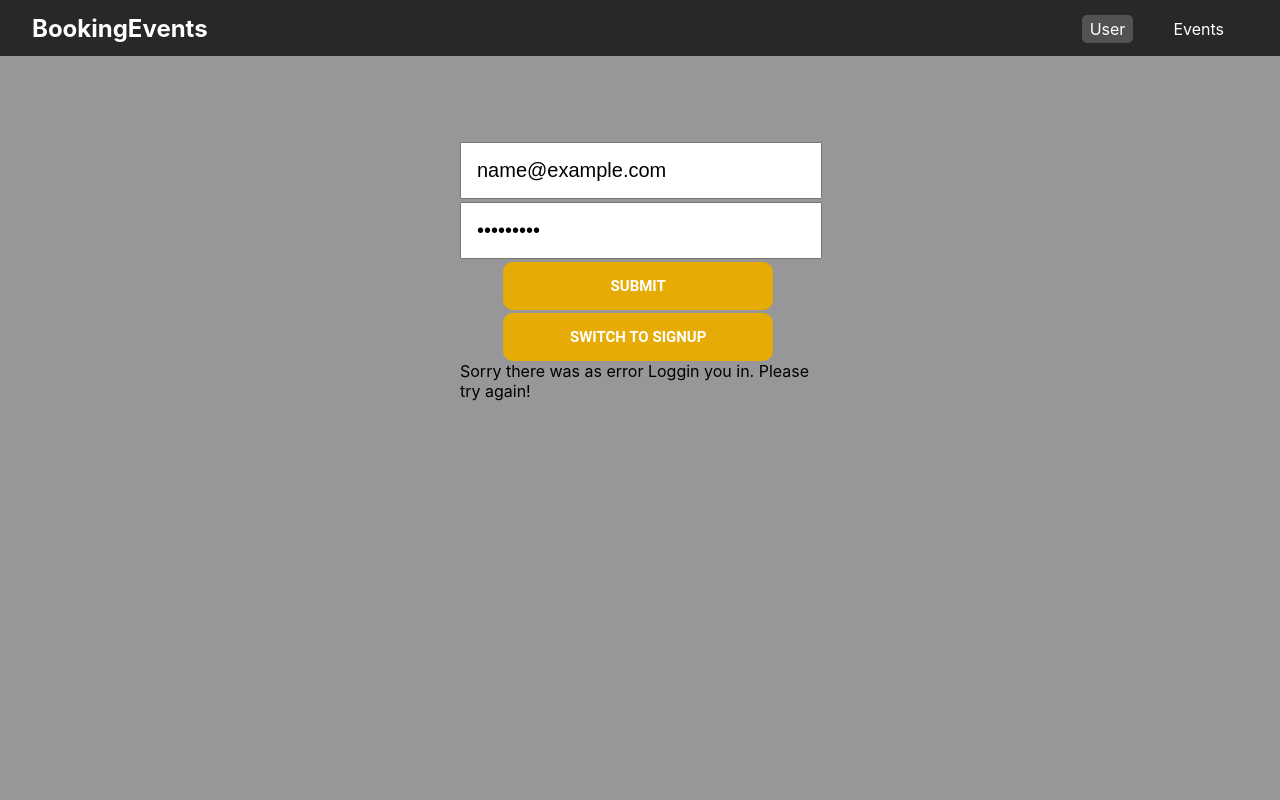
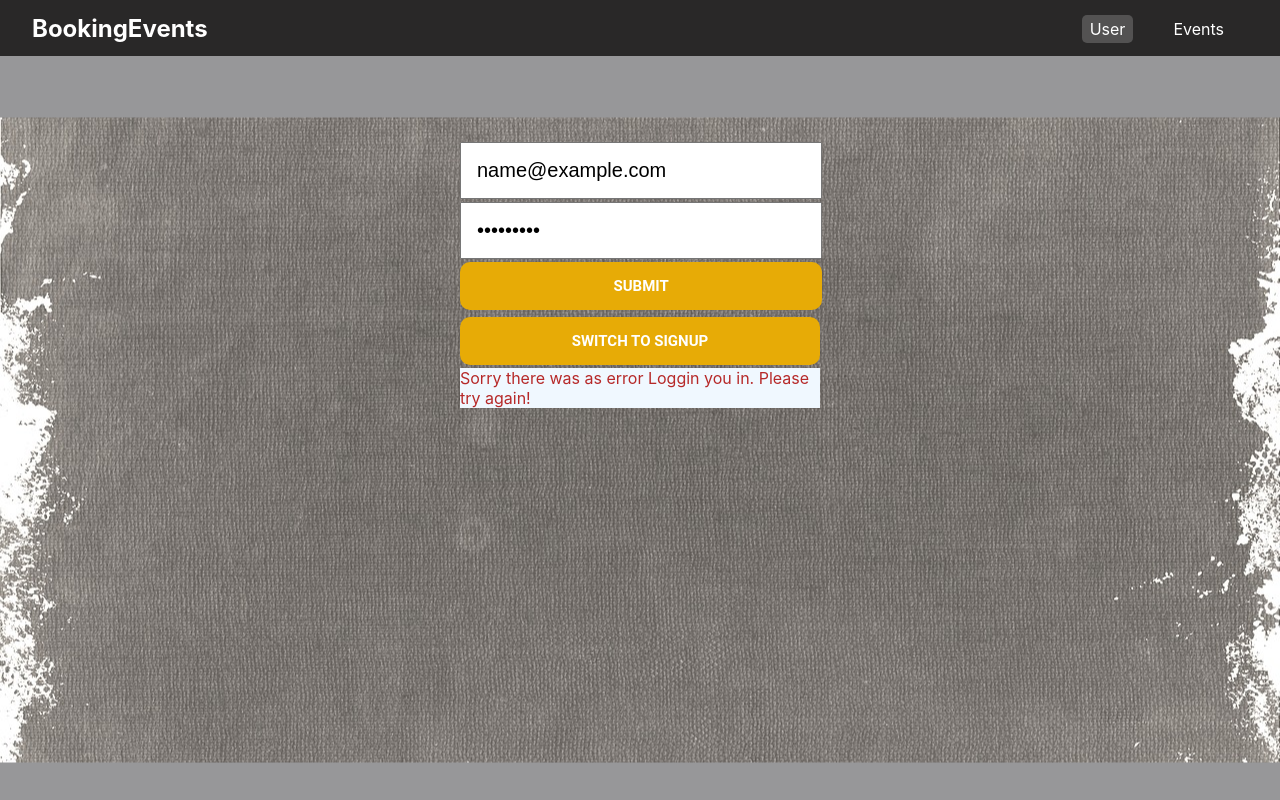
Before and after one commit to gugacorchog/Booking-musical-concerts, a React (Create React App) app in the folder frontend/: page /auth in a window 1280 px wide. Both pictures are taken after typing "name@example.com", "Sample123" into the empty fields and a click on the button "SUBMIT". Built offline with nearby package versions, Linux system fonts and the light colour scheme; no server answers.

Commit message:
UI Update

```diff
--- a/frontend/src/components/Bookings/BookingList.css
+++ b/frontend/src/components/Bookings/BookingList.css
@@ -1,16 +1,22 @@
-.Booking_list {
-    list-style: none;
-    margin: 0 auto;
-    margin-top: 2%;
-    padding: 0;
+.bookings_list {
+    position: relative;
+    padding: 1rem;
+    width: 30rem;
+    max-width: 80%;
+    margin-top: 8%;
+    font-weight: bold;
+    font-size: 30px;
 
 }
 
-.Booking_item {
-    margin: 0.5rem;
-    padding: 0.5rem;
-    border: black;
-    display: flex;
-    justify-content: space-between;
-    align-items: center;
+.bookings_item {
+    margin: 0;
+    font-size: 1.5rem;
+    color: black;
 }
+
+.btnBookings {
+    background: rgb(231, 171, 6);
+    color: white;
+    font-weight: bold;
+}
--- a/frontend/src/components/Bookings/BookingList.js
+++ b/frontend/src/components/Bookings/BookingList.js
@@ -11,7 +11,7 @@ const BookingList = props => (
                     {new Date(booking.createdAt).toLocaleDateString()}
                     </div>
                     <div className="bookings_item-actions">
-                        <button className="btn" onClick={props.onDelete.bind(this, booking._id)}>Cancel</button>
+                        <button className="btnBookings" onClick={props.onDelete.bind(this, booking._id)}>Cancel</button>
                 </div>
             </li>
            );
--- a/frontend/src/components/Events/EventList/EventItem/EventItem.css
+++ b/frontend/src/components/Events/EventList/EventItem/EventItem.css
@@ -1,4 +1,5 @@
 .events__list-item {
+    position: relative;
     margin: 1rem 0;
     padding: 1rem;
     border: 1px solid black;
--- a/frontend/src/components/Navigation/MainNavigation.css
+++ b/frontend/src/components/Navigation/MainNavigation.css
@@ -56,3 +56,23 @@
     color: white;
     border-radius: 5px;
   }
+
+  .back-ground-photo {
+
+    position: absolute;
+    height: 645px;
+    width: 100%;
+    top: 55%;
+    left: 50%;
+    transform: translate(-50%, -50%);
+    object-fit: cover;
+  }
+
+  .error {
+    position: relative;
+    color: rgb(182, 41, 41);
+    background-color: aliceblue;
+    width: 100%;
+    margin-top: 3px;
+    align-items: center;
+  }
--- a/frontend/src/components/Navigation/MainNavigation.js
+++ b/frontend/src/components/Navigation/MainNavigation.js
@@ -1,13 +1,14 @@
 import React from 'react';
 import { NavLink } from 'react-router-dom';
-
 import AuthContext from '../../context/auth-context';
 import './MainNavigation.css';
+import imgBackground from '../../assets/BackImage.jpeg'
 
 const MainNavigation = props => (
   <AuthContext.Consumer>
     {context => {
       return (
+        <div>
         <header className="main-navigation">
           <div className="main-navigation__logo">
             <h1>BookingEvents</h1>
@@ -35,6 +36,9 @@ const MainNavigation = props => (
             </ul>
           </nav>
         </header>
+        <img className="back-ground-photo" src={imgBackground} alt="#" />
+
+        </div>
       );
     }}
   </AuthContext.Consumer>
--- a/frontend/src/pages/Auth.css
+++ b/frontend/src/pages/Auth.css
@@ -21,11 +21,12 @@
   }
 
   .buttonSubmit {
+  position: absolute;
   font-family: "Roboto", sans-serif;
   text-transform: uppercase;
   outline: 0;
   background: rgb(231, 171, 6);
-  width: 75%;
+  width: 28.3%;
   border: 0;
   padding: 15px;
   color: #FFFFFF;
@@ -36,16 +37,17 @@
   margin-top: 3px;
   border-radius: 10px;
   font-weight: bold;
-  margin-left: 12%;
+  margin-left: 0%;
   font-size: 15px;
   }
 
   .buttonLogin {
+    position: relative;
     font-family: "Roboto", sans-serif;
     text-transform: uppercase;
     outline: 0;
     background: rgb(231, 171, 6);
-    width: 75%;
+    width: 100%;
     border: 0;
     padding: 15px;
     color: #FFFFFF;
@@ -53,9 +55,9 @@
     -webkit-transition: all 0.3 ease;
     transition: all 0.3 ease;
     cursor: pointer;
-    margin-top: 3px;
+    margin-top: 16%;
     border-radius: 10px;
     font-weight: bold;
-    margin-left: 12%;
+    margin-left: 0%;
     font-size: 15px;
   }
--- a/frontend/src/pages/Auth.js
+++ b/frontend/src/pages/Auth.js
@@ -108,7 +108,7 @@ class AuthPage extends Component {
           </button>
         </div>
         {this.state.isError && (
-          <div>Sorry there was as error Loggin you in. Please try again!</div>
+          <div className='error'>Sorry there was as error Loggin you in. Please try again!</div>
         )}
       </form>
     );
--- a/frontend/src/pages/Events.css
+++ b/frontend/src/pages/Events.css
@@ -1,4 +1,5 @@
 .events-control {
+    position: relative;
     text-align: center;
     border: 1px solid black;
     padding: 1rem;
```
Also changed, not shown: frontend/src/assets/BackImage.jpeg (added), 1 other file (tests, documents, lock files or other folders).
